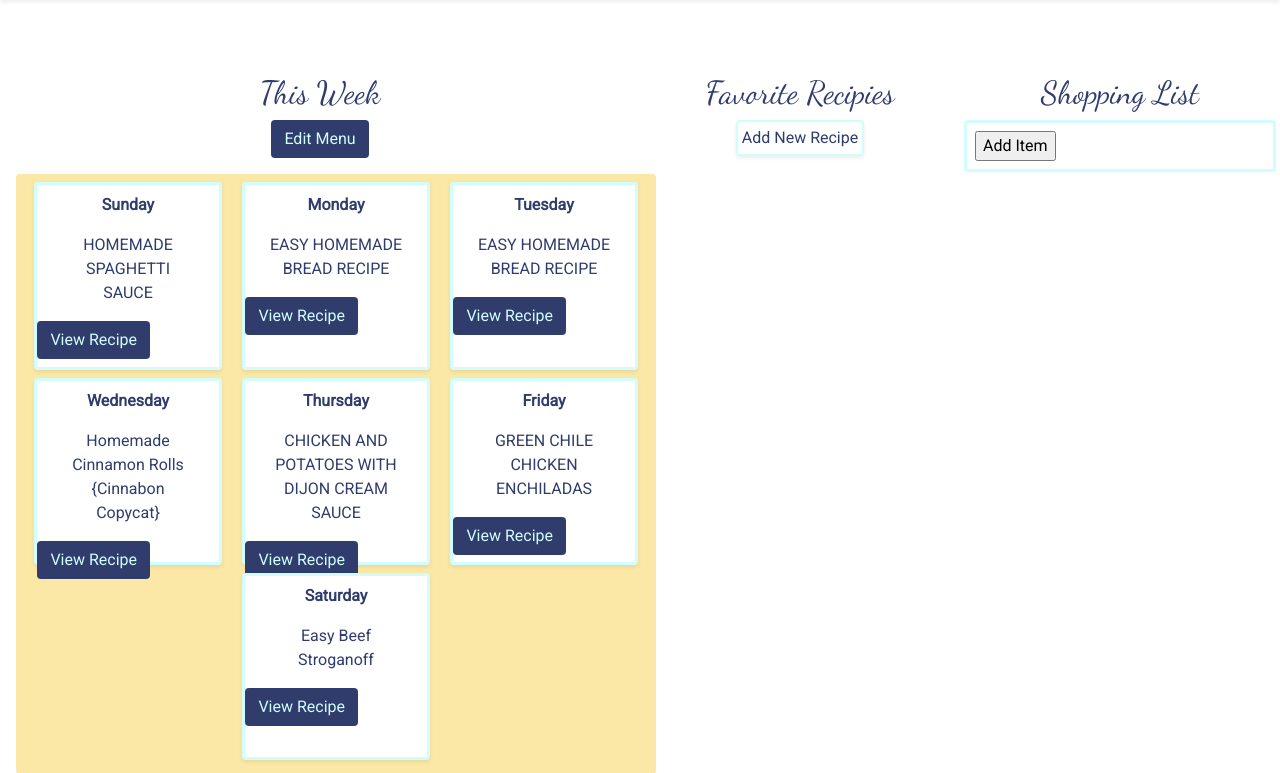
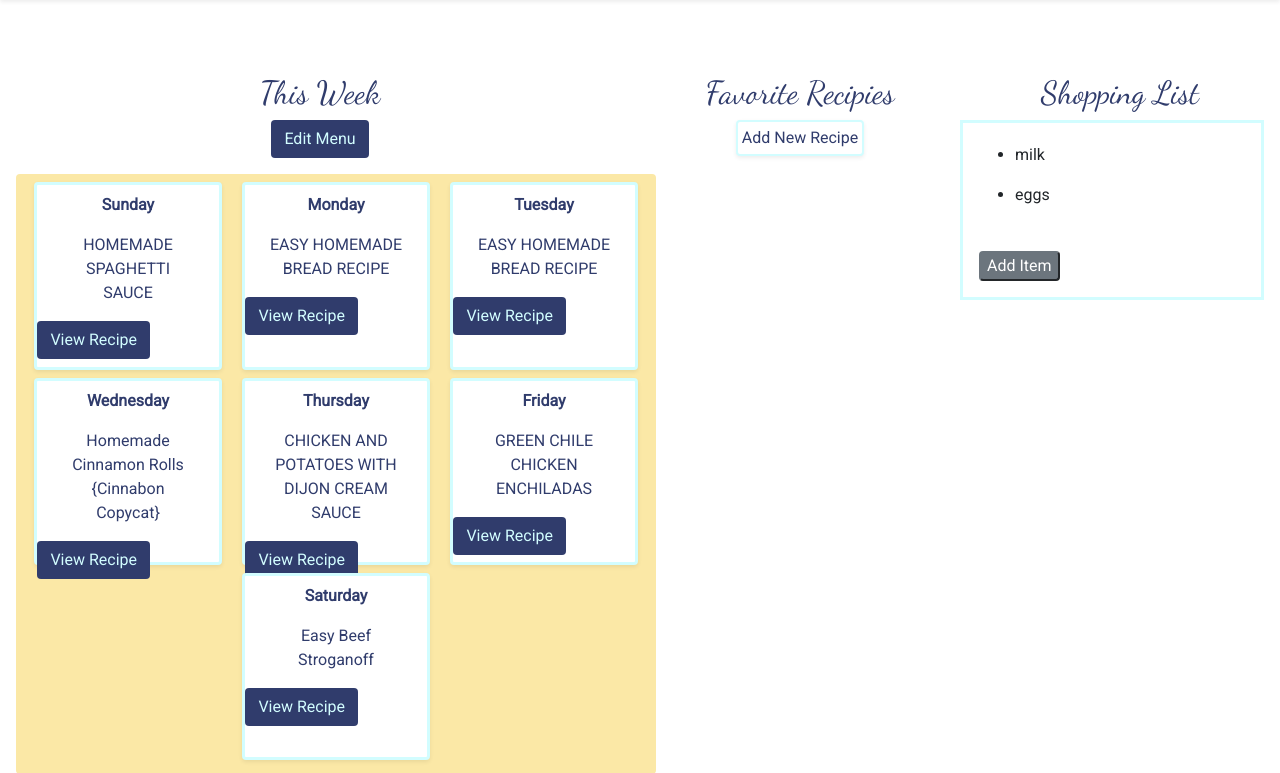
Before and after one commit to JennyWauer/foodie_favs, a Django app: template foodie_app/templates/user_profile.html in a window 1280 px wide. Shown: the part 70-843 px from the top of the page. Run offline with Django 3.2, Linux system fonts and the light colour scheme; the template is opened without the code that fills it: values that come from a table or form of the project are taken from there, others are empty; data comes from the database, SQL or seed files in the repository; both versions use the stored data as it was after the commit; some libraries are stand-ins or nearby versions.

Commit message:
update add_item functionality & display

```diff
--- a/foodie_app/models.py
+++ b/foodie_app/models.py
@@ -24,6 +24,7 @@ class Recipe(models.Model):
 
 class Shopping_List_Item(models.Model):
     item = models.CharField(max_length=255)
+    user = models.ForeignKey(User, related_name="list_user", on_delete=models.CASCADE, default=1)
     created_at = models.DateTimeField(auto_now_add=True)
     updated_at = models.DateTimeField(auto_now=True)
 
--- a/foodie_app/static/css/style.css
+++ b/foodie_app/static/css/style.css
@@ -46,10 +46,6 @@ h2, .home {
     color: #303c6c;
 }
 
-.shopping-list {
-    border: 3px solid #d2fdff;
-}
-
 .add-item {
     background-color: #303c6c;
     color: #d2fdff;
@@ -87,3 +83,8 @@ h2, .home {
     background-color: #303c6c;
     color: #d2fdff;
 }
+
+.shopping-box {
+        border: 3px solid #d2fdff;
+
+}
--- a/foodie_app/static/js/app.js
+++ b/foodie_app/static/js/app.js
@@ -20,6 +20,47 @@ $(document).ready(function(){
           document.documentElement.scrollTop = 0;
         }
   )
+
+  $('#addItem').click(
+    function clickButton() {
+      console.log("working")
+      const shoppingList = document.getElementById("shopping-list");
+      const newItem = document.createElement("div");
+      newItem.innerHTML = '<div>\n' +
+        '<form action="/home/add_item" method="POST" name="listForm" class="listForm">' +
+        '<label for="item" class="mr-1">Item: </label>' +
+        '<input type="text" name="item" id="item" class="mr-1">' +
+        '<input type="submit" value="save item" id="submitItem" class="submitItem rounded shadow-sm bg-white rounded">\n' +
+        '</form>' +
+        '</div>';
+
+      shoppingList.appendChild(newItem);
+
+      $('#submitItem').submit((e) => {
+          console.log('click');
+          e.preventDefault()
+          const form = $('.listForm');
+          console.log(form.serialize());
+          $.ajax({
+              url: form.attr('action'),
+              type: form.attr('method'),
+              headers: {
+                  'Accept': 'application/json',
+                  'Content-Type': 'application/json',
+                },
+              data: {
+                  item : $('#item').val()
+              },
+              success : function(json) {
+                  $('#ingredients').val('');
+                  console.log(json);
+                  console.log('Sucessful!!!');
+              }
+          })
+
+        });
+    });
+    });
 
     // $('#addIngredient').click(() => {
     //         const ingredients = document.getElementById("ingredients");
@@ -116,7 +157,6 @@ $(document).ready(function(){
     //         });
     //     });
     // });
-});
 
 // function getCookie(c_name) {
 //                   if(document.cookie.length > 0) {
--- a/foodie_app/templates/user_profile.html
+++ b/foodie_app/templates/user_profile.html
@@ -7,12 +7,15 @@
     <meta name="viewport" content="width=device-width, initial-scale=1.0">
     <title>{{user.first_name}} {{user.last_name}}</title>
     <link rel="stylesheet" href="https://stackpath.bootstrapcdn.com/bootstrap/4.5.2/css/bootstrap.min.css"
-        integrity="sha384-JcKb8q3iqJ61gNV9KGb8thSsNjpSL0n8PARn9HuZOnIxN0hoP+VmmDGMN5t9UJ0Z" crossorigin="anonymous">
+    integrity="sha384-JcKb8q3iqJ61gNV9KGb8thSsNjpSL0n8PARn9HuZOnIxN0hoP+VmmDGMN5t9UJ0Z" crossorigin="anonymous">
     <link rel="preconnect" href="https://fonts.gstatic.com">
     <link href="https://fonts.googleapis.com/css2?family=Roboto&display=swap" rel="stylesheet">
+    <link rel="preconnect" href="https://fonts.gstatic.com">
     <link href="https://fonts.googleapis.com/css2?family=Dancing+Script&display=swap" rel="stylesheet">
+    <script src="https://ajax.googleapis.com/ajax/libs/jquery/3.5.1/jquery.min.js"></script>
     {% load static %}
     <link rel="stylesheet" href="{% static 'css/style.css' %}">
+    <script src="{% static 'js/app.js' %}"></script>
 </head>
 
 <body id="body">
@@ -87,15 +90,28 @@
         </div>
         <div class="w-25">
             <h2 class="heading">Shopping List</h2>
-            <div class="shopping-list m-1 p-2 rounded">
-                <form action="add_item" method="POST">
-                    {% csrf_token %}
-                    <div id="shopping-list">
+            <div class="shopping-box mr-3">
+                <div class="m-1 p-2 rounded" id="shopping-list">
+                    <ul>
+                        {% for item in shopping_list %}
+                            <div class="d-flex alin-items-start mb-2">
+                                <li class="pt-2">{{item.item}}</li>
+                                {% if item.user.id == user.id %}
+                                <form action="/home/delete_item" method="POST">
+                                {% csrf_token %}
+                                <input type="hidden" name="item_id" value="{{ item.id }}">
+                                <input class="btn btn-danger p-1 m-2" type="submit" name="delete" value="Delete">
+                                </form>
+                                {% endif %}
+                            </div>
 
-                    </div>
-                    <input id="add-item" type="submit" name="submit" value="Add Item">
-                </form>
+                        {% endfor %}
+                    </ul>
+                </div>
+                <button class="rounded btn-secondary m-3" id="addItem">Add Item</button>
             </div>
+
+
         </div>
     </div>
 </body>
--- a/foodie_app/urls.py
+++ b/foodie_app/urls.py
@@ -19,6 +19,8 @@ urlpatterns = [
     path('create_menu', views.create_menu),
     path('edit_menu<int:menu_id>', views.edit_menu_page),
     path('edit_menu', views.edit_menu),
+    path('add_item', views.add_item),
+    path('delete_item', views.delete_item),
     # path('add_ingredient', views.add_ingredient),
     # path('add_step', views.add_step),
 ]
```
Also changed, not shown: foodie_app/views.py (+24 -4 lines), db.sqlite3, foodie_app/migrations/0008_shopping_list_item_user.py (added). Lines whose indentation alone changed are shown as unchanged.
